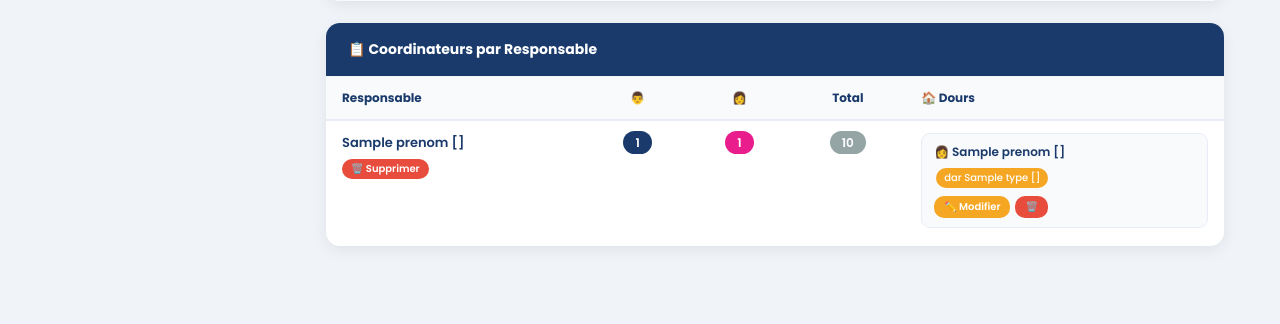
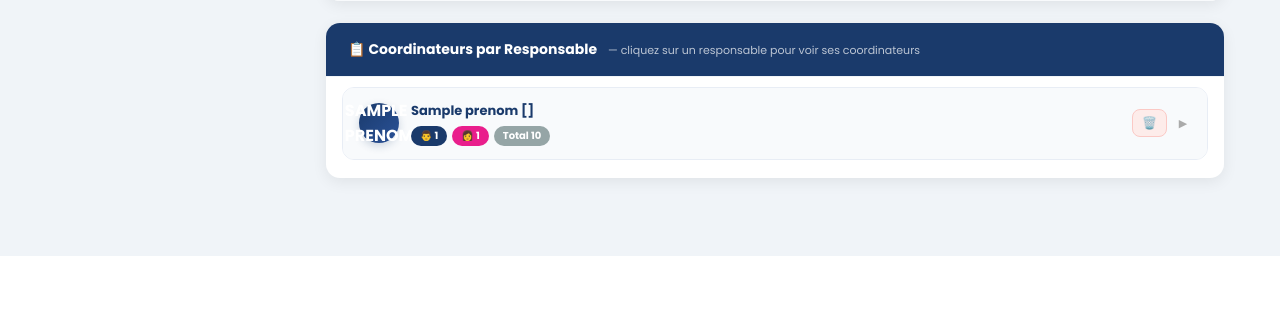
Before and after one commit to yooltaza-ops/projet_coordinateurs, a Flask app: template templates/index.html in a window 1280 px wide. Shown: the part 1231-1555 px from the top of the page. After the commit the page ends 1487 px from the top, so only its background shows below. Run offline with Flask 3, Linux system fonts and the light colour scheme; a user stored in the database is signed in; tables that the repository leaves empty hold one stand-in row (values such as "Sample post"); the template is opened without the code that fills it: values that come from a table or form of the project are taken from there, most other values are stand-ins (such as "Sample title", 1, 10 or a date in 2020).

Commit message:
update index page Click 3la responsable: itle3 coordinateurs dyalo + dours + boutons

```diff
--- /dev/null
+++ b/static/css/coord_panel.css
@@ -0,0 +1,287 @@
+/* ══ ACCORDION RESPONSABLE ══════════════════════════════════════════════════ */
+
+.acc-block {
+    border: 1.5px solid #e8edf5;
+    border-radius: 12px;
+    margin-bottom: 8px;
+    overflow: hidden;
+    transition: box-shadow 0.2s;
+}
+
+.acc-block.open {
+    box-shadow: 0 4px 18px rgba(26, 58, 107, 0.10);
+    border-color: #c5d3e8;
+}
+
+
+/* ── Header (responsable row) ── */
+
+.acc-header {
+    display: flex;
+    align-items: center;
+    justify-content: space-between;
+    padding: 13px 16px;
+    background: #f8fafc;
+    cursor: pointer;
+    user-select: none;
+    transition: background 0.18s;
+    gap: 10px;
+}
+
+.acc-header:hover {
+    background: #eef3fb;
+}
+
+.acc-block.open .acc-header {
+    background: #eef3fb;
+    border-bottom: 1.5px solid #dce6f5;
+}
+
+.acc-header-left {
+    display: flex;
+    align-items: center;
+    gap: 12px;
+    flex: 1;
+    min-width: 0;
+}
+
+.acc-avatar {
+    width: 40px;
+    height: 40px;
+    border-radius: 50%;
+    background: linear-gradient(135deg, #1a3a6b, #2a5298);
+    color: white;
+    font-size: 16px;
+    font-weight: 700;
+    display: flex;
+    align-items: center;
+    justify-content: center;
+    flex-shrink: 0;
+    box-shadow: 0 3px 8px rgba(26, 58, 107, 0.2);
+}
+
+.acc-resp-name {
+    font-size: 13px;
+    font-weight: 700;
+    color: #1a3a6b;
+    margin-bottom: 5px;
+}
+
+.acc-badges {
+    display: flex;
+    gap: 5px;
+    flex-wrap: wrap;
+}
+
+.acc-badge {
+    padding: 2px 9px;
+    border-radius: 20px;
+    font-size: 10px;
+    font-weight: 700;
+    color: white;
+}
+
+.acc-header-right {
+    display: flex;
+    align-items: center;
+    gap: 8px;
+    flex-shrink: 0;
+}
+
+.acc-del-resp {
+    background: #fdecea;
+    color: #e74c3c;
+    border: 1.5px solid #fbc9c5;
+    border-radius: 8px;
+    padding: 4px 9px;
+    font-size: 12px;
+    cursor: pointer;
+    font-family: 'Poppins', sans-serif;
+    font-weight: 600;
+    transition: all 0.18s;
+}
+
+.acc-del-resp:hover {
+    background: #e74c3c;
+    color: white;
+    border-color: #e74c3c;
+}
+
+.acc-chevron {
+    font-size: 11px;
+    color: #aaa;
+    transition: transform 0.25s;
+    display: inline-block;
+    width: 16px;
+    text-align: center;
+}
+
+.acc-block.open .acc-chevron {
+    transform: rotate(90deg);
+    color: #1a3a6b;
+}
+
+
+/* ── Body (coordinateurs) ── */
+
+.acc-body {
+    display: none;
+    padding: 10px 14px;
+    background: white;
+}
+
+.acc-block.open .acc-body {
+    display: block;
+}
+
+
+/* ── Coordinateur row ── */
+
+.acc-coord-row {
+    display: flex;
+    align-items: flex-start;
+    justify-content: space-between;
+    gap: 10px;
+    padding: 10px 12px;
+    border-radius: 10px;
+    border: 1.5px solid #f0f4f8;
+    margin-bottom: 7px;
+    background: #fafbfc;
+    transition: border-color 0.15s, background 0.15s;
+}
+
+.acc-coord-row:last-child {
+    margin-bottom: 0;
+}
+
+.acc-coord-row:hover {
+    border-color: #c5d3e8;
+    background: #f4f7fc;
+}
+
+.acc-coord-info {
+    display: flex;
+    align-items: flex-start;
+    gap: 10px;
+    flex: 1;
+    min-width: 0;
+}
+
+.acc-coord-avatar {
+    width: 32px;
+    height: 32px;
+    border-radius: 50%;
+    color: white;
+    font-size: 12px;
+    font-weight: 700;
+    display: flex;
+    align-items: center;
+    justify-content: center;
+    flex-shrink: 0;
+}
+
+.acc-coord-name {
+    font-size: 12px;
+    font-weight: 700;
+    color: #1a3a6b;
+    margin-bottom: 5px;
+}
+
+.acc-coord-dours {
+    display: flex;
+    flex-wrap: wrap;
+    gap: 3px;
+}
+
+.acc-dour-tag {
+    display: inline-block;
+    padding: 2px 8px;
+    border-radius: 10px;
+    font-size: 10px;
+    color: white;
+    font-weight: 500;
+}
+
+.acc-no-dour {
+    font-size: 11px;
+    color: #bbb;
+    font-style: italic;
+}
+
+.acc-coord-actions {
+    display: flex;
+    gap: 5px;
+    flex-shrink: 0;
+    align-items: center;
+}
+
+.acc-btn-edit {
+    background: #f5a623;
+    color: white;
+    border: none;
+    border-radius: 8px;
+    padding: 5px 11px;
+    font-size: 10px;
+    font-weight: 700;
+    cursor: pointer;
+    font-family: 'Poppins', sans-serif;
+    transition: background 0.18s;
+    white-space: nowrap;
+}
+
+.acc-btn-edit:hover {
+    background: #e8941a;
+}
+
+.acc-btn-del {
+    background: #fdecea;
+    color: #e74c3c;
+    border: 1.5px solid #fbc9c5;
+    border-radius: 8px;
+    padding: 5px 9px;
+    font-size: 11px;
+    font-weight: 700;
+    cursor: pointer;
+    font-family: 'Poppins', sans-serif;
+    transition: all 0.18s;
+}
+
+.acc-btn-del:hover {
+    background: #e74c3c;
+    color: white;
+    border-color: #e74c3c;
+}
+
+.acc-empty {
+    text-align: center;
+    color: #bbb;
+    font-size: 12px;
+    font-style: italic;
+    padding: 16px 0;
+}
+
+
+/* ══ RESPONSIVE ══ */
+
+@media (max-width: 768px) {
+    .acc-coord-row {
+        flex-direction: column;
+        gap: 8px;
+    }
+    .acc-coord-actions {
+        width: 100%;
+    }
+    .acc-btn-edit {
+        flex: 1;
+        text-align: center;
+        padding: 7px;
+        font-size: 11px;
+    }
+    .acc-btn-del {
+        padding: 7px 12px;
+        font-size: 11px;
+    }
+    .acc-resp-name {
+        font-size: 12px;
+    }
+}
--- /dev/null
+++ b/static/js/coord_panel.js
@@ -0,0 +1,18 @@
+// ══ ACCORDION RESPONSABLE ════════════════════════════════════════════════════
+
+function toggleAcc(respId) {
+    var block = document.getElementById('acc-' + respId);
+    if (!block) return;
+
+    var isOpen = block.classList.contains('open');
+
+    // Fermer tous les autres
+    document.querySelectorAll('.acc-block.open').forEach(function(b) {
+        b.classList.remove('open');
+    });
+
+    // Toggle ce bloc
+    if (!isOpen) {
+        block.classList.add('open');
+    }
+}
--- a/templates/index.html
+++ b/templates/index.html
@@ -5,7 +5,9 @@
 
 {% block content %}
 <link rel="stylesheet" href="{{ url_for('static', filename='css/dashboard.css') }}">
+<link rel="stylesheet" href="{{ url_for('static', filename='css/coord_panel.css') }}">
 <script src="{{ url_for('static', filename='js/dashboard.js') }}" defer></script>
+<script src="{{ url_for('static', filename='js/coord_panel.js') }}" defer></script>
 
 <!-- ══ CONFIRM DELETE MODAL ══ -->
 <div class="confirm-overlay" id="confirm-overlay">
@@ -33,7 +35,7 @@
 </div>
 
 <!-- Overlay panels -->
-<div class="overlay" id="overlay" onclick="closeAllPanels()"></div>
+<div class="overlay" id="overlay" onclick="document.querySelectorAll('.panel').forEach(function(p){p.classList.remove('active')});this.classList.remove('active')"></div>
 
 <!-- PANEL : Modifier Coordinateur -->
 <div class="panel" id="panel-modifier">
@@ -118,6 +120,8 @@
 </div>
 {% endif %}
 
+
+
 <main class="main-content">
 
     {% with messages = get_flashed_messages(with_categories=true) %}
@@ -166,7 +170,6 @@
                 <div class="stat-number teal">{{ "%.1f"|format(total_heures_mois) }}h</div>
                 <div class="stat-label">⏱️ Heures passées — {{ mois_nom_actuel }}</div>
             </div>
-            {# ══ زيد هاد الاثنين ══ #}
             <div class="stat-card" style="border-color:#dc2626;">
                 <div class="stat-number" style="color:#dc2626;">{{ total_annulees_mois }}</div>
                 <div class="stat-label">❌ Annulées — {{ mois_nom_actuel }}</div>
@@ -290,7 +293,6 @@
                     <div class="action-title">Calendrier</div>
                     <div class="action-desc">Calendrier et Matières</div>
                 </a>
-
                 <a href="{{ url_for('impression_seances') }}" class="action-card">
                     <div class="action-icon">🖨️</div>
                     <div class="action-title">Impression</div>
@@ -366,7 +368,6 @@
                     </tr>
                     {% endfor %}
 
-                    {# ══ صف Total ══ #}
                     {% set grand = namespace(seances=0, passees=0, annulees=0, rattrapages=0, heures=0) %}
                     {% for row in recap_seances %}
                         {% set grand.seances     = grand.seances     + row.nb_seances %}
@@ -397,110 +398,89 @@
         {% endif %}
     </div>
 
-    <!-- COORDINATEURS PAR RESPONSABLE -->
+    <!-- COORDINATEURS PAR RESPONSABLE — ACCORDION -->
     <div class="card">
         <div class="card-header" style="background:#1a3a6b;">
-            <h3 style="color:white;">📋 Coordinateurs par Responsable</h3>
+            <h3 style="color:white;">📋 Coordinateurs par Responsable
+                <span style="font-size:11px;font-weight:400;opacity:0.7;margin-left:8px;">— cliquez sur un responsable pour voir ses coordinateurs</span>
+            </h3>
         </div>
-        <!-- Desktop -->
-        <div class="desktop-table" style="overflow-x:auto;">
-            <table class="resp-table">
-                <thead>
-                    <tr>
-                        <th>Responsable</th><th style="text-align:center;">👨</th>
-                        <th style="text-align:center;">👩</th><th style="text-align:center;">Total</th><th>🏠 Dours</th>
-                    </tr>
-                </thead>
-                <tbody>
-                    {% for item in data %}
-                    <tr>
-                        <td style="font-weight:600;color:#1a3a6b;">
-                            {{ item.responsable.prenom }} {{ item.responsable.nom }}
-                            {% if current_user.is_admin %}
-                            <div style="margin-top:5px;">
-                                <button onclick="confirmDelete('{{ url_for('supprimer_responsable', id=item.responsable.id) }}', '{{ item.responsable.prenom }} {{ item.responsable.nom }}', 'responsable')"
-                                    style="background:#e74c3c;color:white;font-size:10px;padding:2px 9px;border-radius:10px;border:none;cursor:pointer;font-weight:600;font-family:'Poppins',sans-serif;">
-                                    🗑️ Supprimer
-                                </button>
+        <div style="padding:10px 16px;">
+            {% for item in data %}
+            <div class="acc-block" id="acc-{{ item.responsable.id }}">
+
+                <!-- ── ROW RESPONSABLE (header cliquable) ── -->
+                <div class="acc-header" onclick="toggleAcc({{ item.responsable.id }})">
+                    <div class="acc-header-left">
+                        <div class="acc-avatar">{{ (item.responsable.prenom or '?')[0].upper() }}</div>
+                        <div>
+                            <div class="acc-resp-name">{{ item.responsable.prenom }} {{ item.responsable.nom }}</div>
+                            <div class="acc-badges">
+                                <span class="acc-badge" style="background:#1a3a6b;">👨 {{ item.nb_coordinateurs }}</span>
+                                <span class="acc-badge" style="background:#e91e8c;">👩 {{ item.nb_coordinatrices }}</span>
+                                <span class="acc-badge" style="background:#95a5a6;">Total {{ item.total }}</span>
                             </div>
-                            {% endif %}
-                        </td>
-                        <td style="text-align:center;"><span style="background:#1a3a6b;color:white;padding:3px 12px;border-radius:20px;font-size:12px;font-weight:600;">{{ item.nb_coordinateurs }}</span></td>
-                        <td style="text-align:center;"><span style="background:#e91e8c;color:white;padding:3px 12px;border-radius:20px;font-size:12px;font-weight:600;">{{ item.nb_coordinatrices }}</span></td>
-                        <td style="text-align:center;"><span style="background:#95a5a6;color:white;padding:3px 12px;border-radius:20px;font-size:12px;font-weight:600;">{{ item.total }}</span></td>
-                        <td>
-                            {% for coord in item.responsable.coordinateurs %}
-                            <div style="background:#f8fafc;border-radius:9px;padding:9px 12px;margin-bottom:6px;border:1px solid #e8edf5;">
-                                <div style="font-weight:600;color:#1a3a6b;font-size:12px;margin-bottom:5px;">
-                                    {% if coord.genre == 'M' %}👨{% else %}👩{% endif %} {{ coord.prenom }} {{ coord.nom }}
+                        </div>
+                    </div>
+                    <div class="acc-header-right">
+                        {% if current_user.is_admin %}
+                        <button class="acc-del-resp"
+                            onclick="event.stopPropagation(); confirmDelete('{{ url_for('supprimer_responsable', id=item.responsable.id) }}', '{{ item.responsable.prenom | e }} {{ item.responsable.nom | e }}', 'responsable')">
+                            🗑️
+                        </button>
+                        {% endif %}
+                        <span class="acc-chevron" id="chev-{{ item.responsable.id }}">▶</span>
+                    </div>
+                </div>
+
+                <!-- ── COORDINATEURS (body caché par défaut) ── -->
+                <div class="acc-body" id="body-{{ item.responsable.id }}">
+                    {% for coord in item.responsable.coordinateurs %}
+                    {%- set dours_json -%}[{% for d in coord.dours %}{"id":{{ d.id }},"nom":"{{ d.nom | e }}","type":"{{ d.type }}"}{% if not loop.last %},{% endif %}{% endfor %}]{%- endset -%}
+
+                    <div class="acc-coord-row">
+                        <!-- Info coord -->
+                        <div class="acc-coord-info">
+                            <div class="acc-coord-avatar" style="background:{% if coord.genre == 'M' %}#1a3a6b{% else %}#e91e8c{% endif %};">
+                                {{ (coord.prenom or '?')[0].upper() }}
+                            </div>
+                            <div>
+                                <div class="acc-coord-name">
+                                    {% if coord.genre == 'M' %}👨{% else %}👩{% endif %}
+                                    {{ coord.prenom }} {{ coord.nom }}
                                 </div>
-                                <div>
-                                    {% if coord.dours %}{% for d in coord.dours %}
-                                    <span style="display:inline-block;margin:2px;padding:2px 8px;border-radius:10px;font-size:10px;color:white;font-weight:500;background:{% if d.type == 'talib' %}#1a3a6b{% elif d.type == 'taliba' %}#e91e8c{% else %}#f5a623{% endif %};">dar {{ d.type }} {{ d.nom }}</span>
-                                    {% endfor %}{% else %}
-                                    <span style="color:#bbb;font-size:11px;font-style:italic;">Mazal ma zidti dour</span>
+                                <div class="acc-coord-dours">
+                                    {% if coord.dours %}
+                                        {% for d in coord.dours %}
+                                        <span class="acc-dour-tag" style="background:{% if d.type == 'talib' %}#1a3a6b{% elif d.type == 'taliba' %}#e91e8c{% else %}#f5a623{% endif %};">
+                                            {% if d.type == 'talib' %}🧒{% elif d.type == 'taliba' %}👧{% else %}👩{% endif %}
+                                            dar {{ d.type }} {{ d.nom }}
+                                        </span>
+                                        {% endfor %}
+                                    {% else %}
+                                        <span class="acc-no-dour">Mazal ma zidti dour</span>
                                     {% endif %}
                                 </div>
-                                <div style="margin-top:6px;display:flex;gap:5px;flex-wrap:wrap;">
-                                    <button style="background:#f5a623;color:white;font-size:10px;padding:3px 10px;border-radius:10px;border:none;cursor:pointer;font-weight:600;font-family:'Poppins',sans-serif;"
-                                        onclick="openModifier({{ coord.id }}, '{{ coord.nom }}', '{{ coord.prenom }}', '{{ coord.genre }}', {{ coord.responsable_id }}, [{{ coord.dours|map(attribute='id')|join(',') }}])">✏️ Modifier</button>
-                                    <button onclick="confirmDelete('{{ url_for('supprimer_coordinateur', id=coord.id) }}', '{{ coord.prenom }} {{ coord.nom }}', 'coordinateur')"
-                                        style="background:#e74c3c;color:white;font-size:10px;padding:3px 10px;border-radius:10px;border:none;cursor:pointer;font-weight:600;font-family:'Poppins',sans-serif;">
-                                        🗑️
-                                    </button>
-                                </div>
                             </div>
-                            {% endfor %}
-                        </td>
-                    </tr>
-                    {% endfor %}
-                </tbody>
-            </table>
-        </div>
-        <!-- Mobile -->
-        <div class="resp-card" style="padding:10px;">
-            {% for item in data %}
-            <div style="border-radius:12px;border:1.5px solid #e8edf5;overflow:hidden;margin-bottom:12px;">
-                <div style="display:flex;justify-content:space-between;align-items:flex-start;padding:13px 14px;background:#f8fafc;border-bottom:1px solid #e8edf5;">
-                    <div>
-                        <div style="font-weight:700;color:#1a3a6b;font-size:13px;">{{ item.responsable.prenom }} {{ item.responsable.nom }}</div>
-                        <div style="display:flex;gap:6px;flex-wrap:wrap;margin-top:6px;">
-                            <span style="padding:2px 10px;border-radius:20px;font-size:11px;font-weight:700;color:white;background:#1a3a6b;">👨 {{ item.nb_coordinateurs }}</span>
-                            <span style="padding:2px 10px;border-radius:20px;font-size:11px;font-weight:700;color:white;background:#e91e8c;">👩 {{ item.nb_coordinatrices }}</span>
-                            <span style="padding:2px 10px;border-radius:20px;font-size:11px;font-weight:700;color:white;background:#95a5a6;">Total {{ item.total }}</span>
                         </div>
-                    </div>
-                    {% if current_user.is_admin %}
-                    <button onclick="confirmDelete('{{ url_for('supprimer_responsable', id=item.responsable.id) }}', '{{ item.responsable.prenom }} {{ item.responsable.nom }}', 'responsable')"
-                        style="background:#e74c3c;color:white;font-size:10px;padding:4px 10px;border-radius:10px;border:none;cursor:pointer;font-weight:600;font-family:'Poppins',sans-serif;white-space:nowrap;">
-                        🗑️
-                    </button>
-                    {% endif %}
-                </div>
-                <div style="padding:10px 14px;">
-                    {% for coord in item.responsable.coordinateurs %}
-                    <div style="background:white;border-radius:9px;padding:9px 12px;margin-bottom:6px;border:1px solid #e8edf5;">
-                        <div style="font-weight:600;color:#1a3a6b;font-size:12px;margin-bottom:5px;">
-                            {% if coord.genre == 'M' %}👨{% else %}👩{% endif %} {{ coord.prenom }} {{ coord.nom }}
-                        </div>
-                        <div>
-                            {% if coord.dours %}{% for d in coord.dours %}
-                            <span style="display:inline-block;margin:2px;padding:2px 8px;border-radius:10px;font-size:10px;color:white;font-weight:500;background:{% if d.type == 'talib' %}#1a3a6b{% elif d.type == 'taliba' %}#e91e8c{% else %}#f5a623{% endif %};">{{ d.nom }}</span>
-                            {% endfor %}{% else %}
-                            <span style="color:#bbb;font-size:11px;font-style:italic;">Mazal ma zidti dour</span>
-                            {% endif %}
-                        </div>
-                        <div style="margin-top:6px;display:flex;gap:5px;">
-                            <button style="background:#f5a623;color:white;font-size:10px;padding:4px 12px;border-radius:10px;border:none;cursor:pointer;font-weight:600;font-family:'Poppins',sans-serif;"
-                                onclick="openModifier({{ coord.id }}, '{{ coord.nom }}', '{{ coord.prenom }}', '{{ coord.genre }}', {{ coord.responsable_id }}, [{{ coord.dours|map(attribute='id')|join(',') }}])">✏️ Modifier</button>
-                            <button onclick="confirmDelete('{{ url_for('supprimer_coordinateur', id=coord.id) }}', '{{ coord.prenom }} {{ coord.nom }}', 'coordinateur')"
-                                style="background:#e74c3c;color:white;font-size:10px;padding:4px 12px;border-radius:10px;border:none;cursor:pointer;font-weight:600;font-family:'Poppins',sans-serif;">
+                        <!-- Actions -->
+                        <div class="acc-coord-actions">
+                            <button class="acc-btn-edit"
+                                onclick="openModifier({{ coord.id }}, '{{ coord.nom | e }}', '{{ coord.prenom | e }}', '{{ coord.genre }}', {{ coord.responsable_id }}, [{{ coord.dours|map(attribute='id')|join(',') }}])">
+                                ✏️ Modifier
+                            </button>
+                            <button class="acc-btn-del"
+                                onclick="confirmDelete('{{ url_for('supprimer_coordinateur', id=coord.id) }}', '{{ coord.prenom | e }} {{ coord.nom | e }}', 'coordinateur')">
                                 🗑️
                             </button>
                         </div>
                     </div>
                     {% endfor %}
+                    {% if not item.responsable.coordinateurs %}
+                    <div class="acc-empty">Aucun coordinateur assigné</div>
+                    {% endif %}
                 </div>
+
             </div>
             {% endfor %}
         </div>
```
